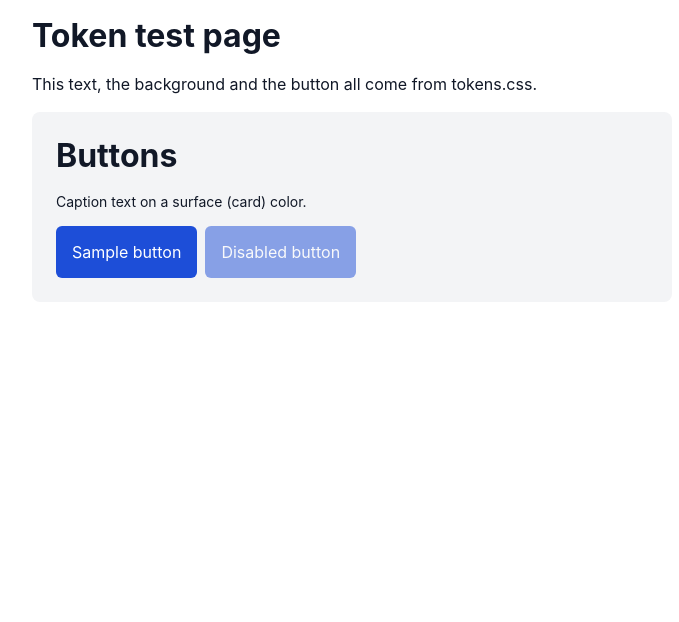
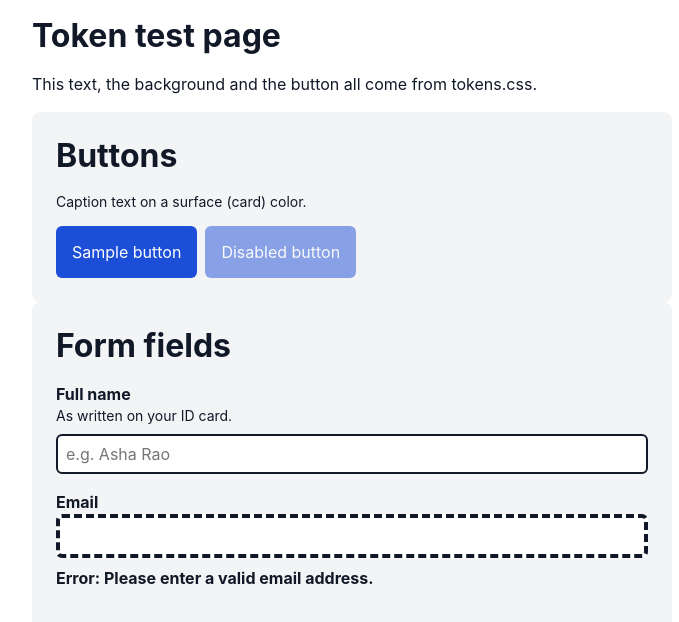
Before and after one commit to panwar-pratishtha/design-token-pipeline, a React (Vite) app in the folder demo-app/: page / in a window 1280 px wide. Shown: the top 622 px of the page, without its empty margins (288-967 px from the left). Built offline with nearby package versions, Linux system fonts and the light colour scheme.

Commit message:
Add Input component

```diff
--- a/demo-app/src/App.jsx
+++ b/demo-app/src/App.jsx
@@ -1,18 +1,33 @@
 // demo-app/src/App.jsx
-// Test page using Button, Heading and Card.
+// Test page using Button, Heading, Card and Input.
 import Button from './components/Button.jsx'
 import Heading from './components/Heading.jsx'
 import Card from './components/Card.jsx'
+import Input from './components/Input.jsx'
 
 function App() {
   return (
     <main className="page">
       <Heading level={1}>Token test page</Heading>
       <p>This text, the background and the button all come from tokens.css.</p>
+
       <Card title="Buttons">
         <p className="caption">Caption text on a surface (card) color.</p>
         <Button onClick={() => alert('Button clicked')}>Sample button</Button>
         <Button disabled>Disabled button</Button>
+      </Card>
+
+      <Card title="Form fields">
+        <Input
+          label="Full name"
+          hint="As written on your ID card."
+          placeholder="e.g. Asha Rao"
+        />
+        <Input
+          label="Email"
+          type="email"
+          error="Please enter a valid email address."
+        />
       </Card>
     </main>
   )
--- /dev/null
+++ b/demo-app/src/components/Input.css
@@ -0,0 +1,49 @@
+/* demo-app/src/components/Input.css */
+/* Only tokens, no hex codes. */
+
+.ui-field {
+  margin-bottom: var(--space-md);
+}
+
+.ui-field__label {
+  display: block;
+  font-weight: 700;
+  color: var(--color-text);
+}
+
+.ui-field__hint {
+  margin: 0 0 var(--space-sm);
+  font-size: var(--font-caption-size);
+  line-height: var(--font-caption-line-height);
+  color: var(--color-text);
+}
+
+.ui-field__input {
+  width: 100%;
+  box-sizing: border-box;
+  padding: var(--space-sm);
+  font-family: var(--font-body-family);
+  font-size: var(--font-body-size);
+  color: var(--color-text);
+  background: var(--color-background);
+  border: 2px solid var(--color-text);
+  border-radius: 6px;
+}
+
+/* Visible focus ring for keyboard and mouse users. */
+.ui-field__input:focus-visible {
+  outline: 3px solid var(--color-primary);
+  outline-offset: 2px;
+}
+
+/* Error state: thicker, dashed border, so it is not color alone. */
+.ui-field__input--error {
+  border-width: 4px;
+  border-style: dashed;
+}
+
+.ui-field__error {
+  margin: var(--space-sm) 0 0;
+  font-weight: 700;
+  color: var(--color-text);
+}
--- /dev/null
+++ b/demo-app/src/components/Input.jsx
@@ -0,0 +1,50 @@
+// demo-app/src/components/Input.jsx
+// A reusable text field: label + input + optional hint + optional error.
+import { useId } from 'react'
+import './Input.css'
+
+// label = visible text above the field (required for accessibility).
+// hint  = optional help text. error = optional error message.
+// ...rest = any other normal input props (type, placeholder, name...).
+function Input({ label, hint, error, ...rest }) {
+  // Unique ids so the label and the help text can be linked to the input.
+  const inputId = useId()
+  const hintId = `${inputId}-hint`
+  const errorId = `${inputId}-error`
+
+  // Build the list of help texts that exist, separated by spaces.
+  const describedBy = [hint ? hintId : null, error ? errorId : null]
+    .filter(Boolean)
+    .join(' ')
+
+  return (
+    <div className="ui-field">
+      {/* htmlFor must match the input's id. */}
+      <label className="ui-field__label" htmlFor={inputId}>
+        {label}
+      </label>
+
+      {hint && (
+        <p className="ui-field__hint" id={hintId}>
+          {hint}
+        </p>
+      )}
+
+      <input
+        className={error ? 'ui-field__input ui-field__input--error' : 'ui-field__input'}
+        id={inputId}
+        aria-describedby={describedBy || undefined}
+        aria-invalid={error ? 'true' : undefined}
+        {...rest}
+      />
+
+      {error && (
+        <p className="ui-field__error" id={errorId}>
+          Error: {error}
+        </p>
+      )}
+    </div>
+  )
+}
+
+export default Input
```
